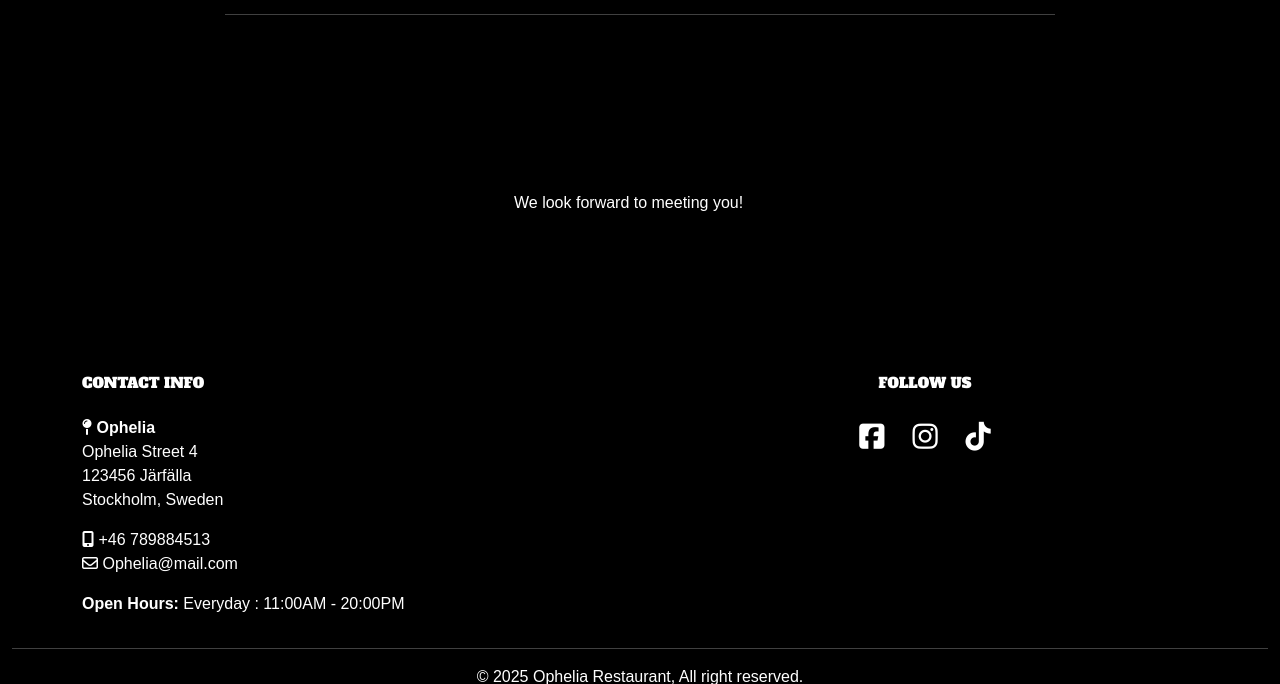
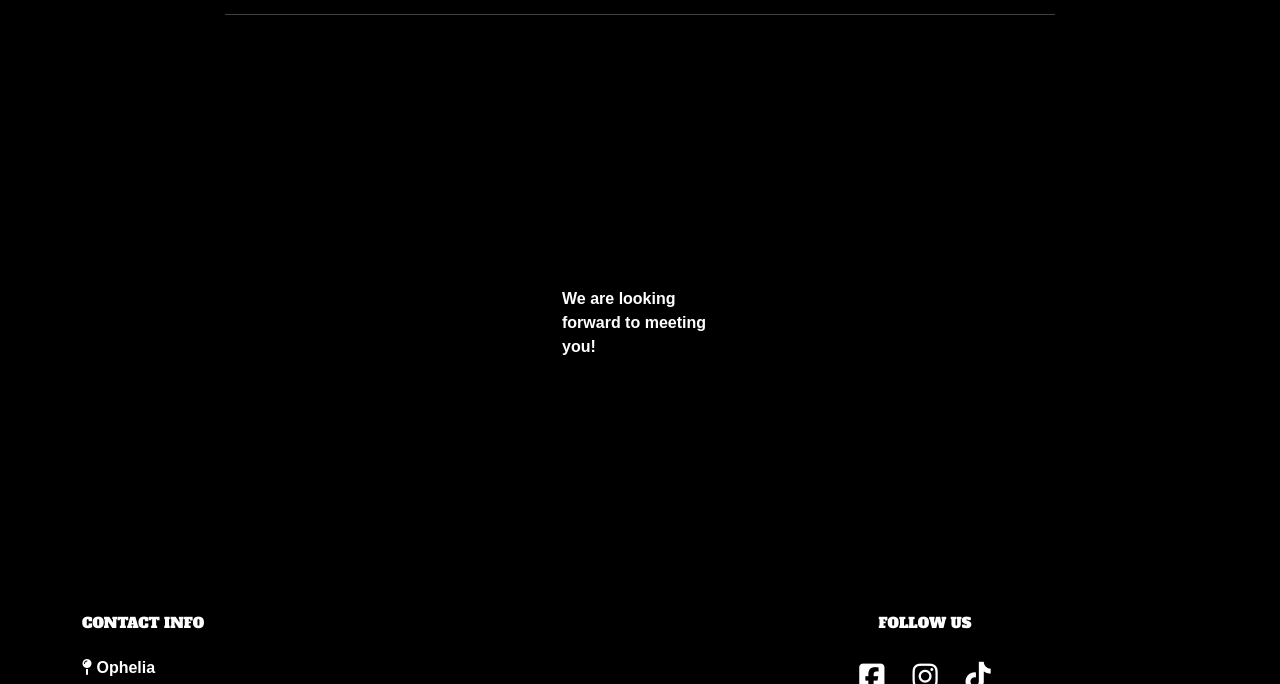
Before and after one commit to DanielE-J/ophelia, a Django app: page /confirmed in a window 1280 px wide. Shown: the part 146-830 px from the top of the page. Run offline with Django 5.2, Linux system fonts and the light colour scheme; some libraries are stand-ins or nearby versions; some web fonts are replaced.

Commit message:
did some minor changes to make it beter

```diff
--- a/bookings/templates/bookings/confirmed.html
+++ b/bookings/templates/bookings/confirmed.html
@@ -12,11 +12,9 @@
     <div class="container">
         <div class="row justify-content-center">
             <div class="col-md-4 mt-5 mb-5 p-5 bg-darker rounded">
-                <div class="card-body">
-                    <div class="row">
-
-                        <p>We look forward to meeting you!</p>
-
+                <div class="card mt-5 mb-5 p-5 rounded">
+                    <div class="card-body">
+                       <p><strong>We are looking forward to meeting you!</strong></p>
                     </div>
                 </div>
             </div>
--- a/bookings/templates/bookings/edit_booking.html
+++ b/bookings/templates/bookings/edit_booking.html
@@ -34,7 +34,9 @@
                         <button class="btn btn-success" type="submit">Update</button>
                         </div>
                         </form>
-                        {% endif %}
+                        {% elif user.is_authenticated and user != booking.user %}
+                        <h2>Access Denied</h2>
+                          <p>You are not authorized to edit this booking.</p>
                         {% endif %}
                     </div>
                 </div>
```
Also changed, not shown: bookings/templates/bookings/cancel_booking.html (+11 -7 lines). Lines whose indentation alone changed are shown as unchanged.
